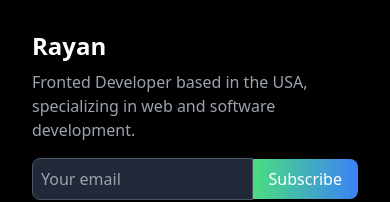
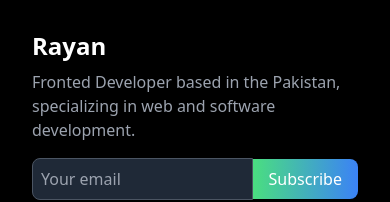
Before and after one commit to rayan472/Personal-Portfolio, a React (Vite) app: page /contact in a window 390 px wide. Shown: the part 858-1060 px from the top of the page. Built offline with nearby package versions, Linux system fonts and the light colour scheme.

Commit message:
i will set the responsive of footer section

```diff
--- a/src/components/Footer.jsx
+++ b/src/components/Footer.jsx
@@ -9,7 +9,7 @@ const Footer = () => {
           <div className="flex-1 mb-4 md:mb-0">
             <h3 className="text-2xl font-bold mb-2">Rayan</h3>
             <p className="text-gray-400">
-              Fronted Developer based in the USA, specializing in web and
+              Fronted Developer based in the Pakistan, specializing in web and
               software development.
             </p>
           </div>
```
